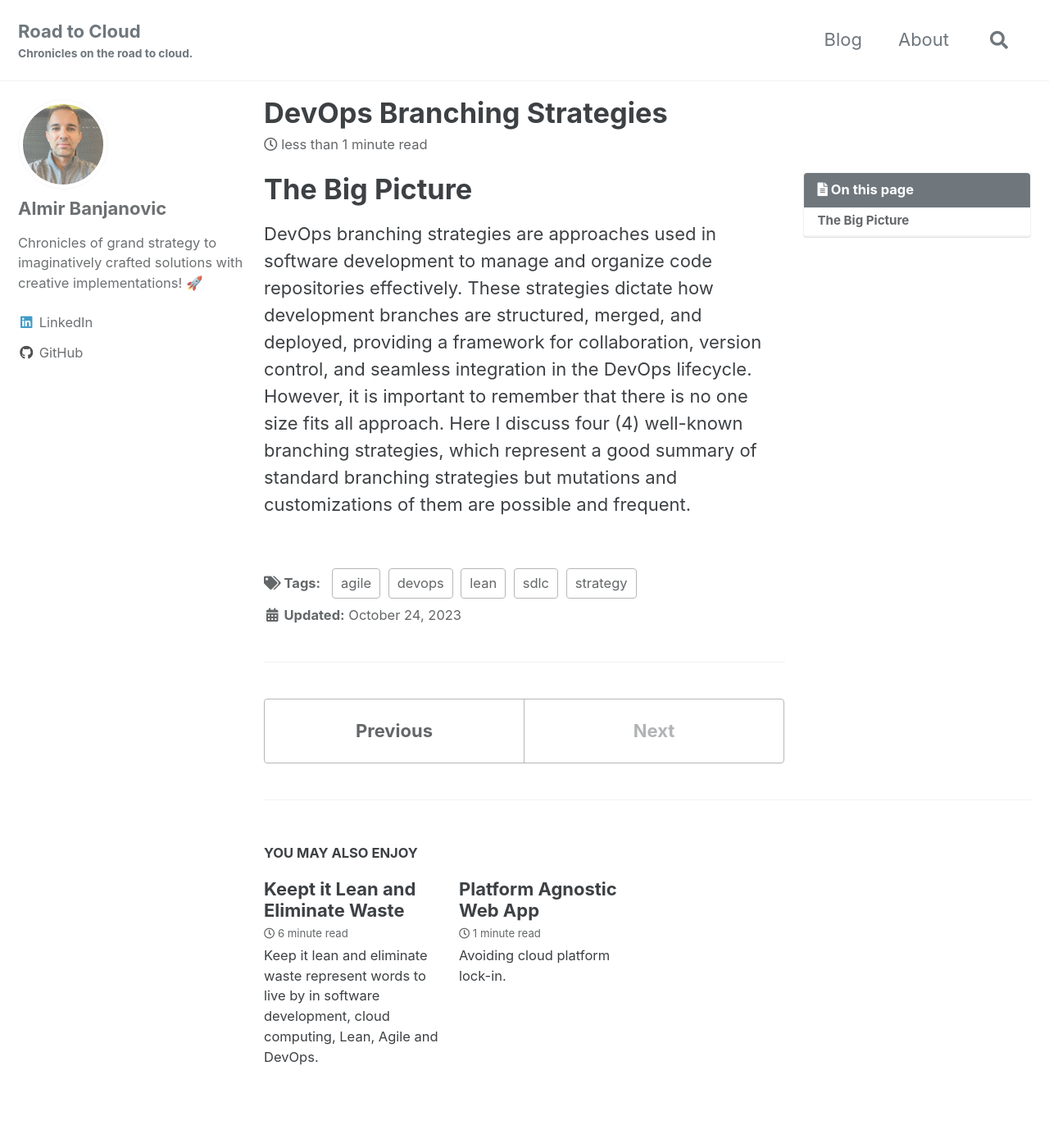
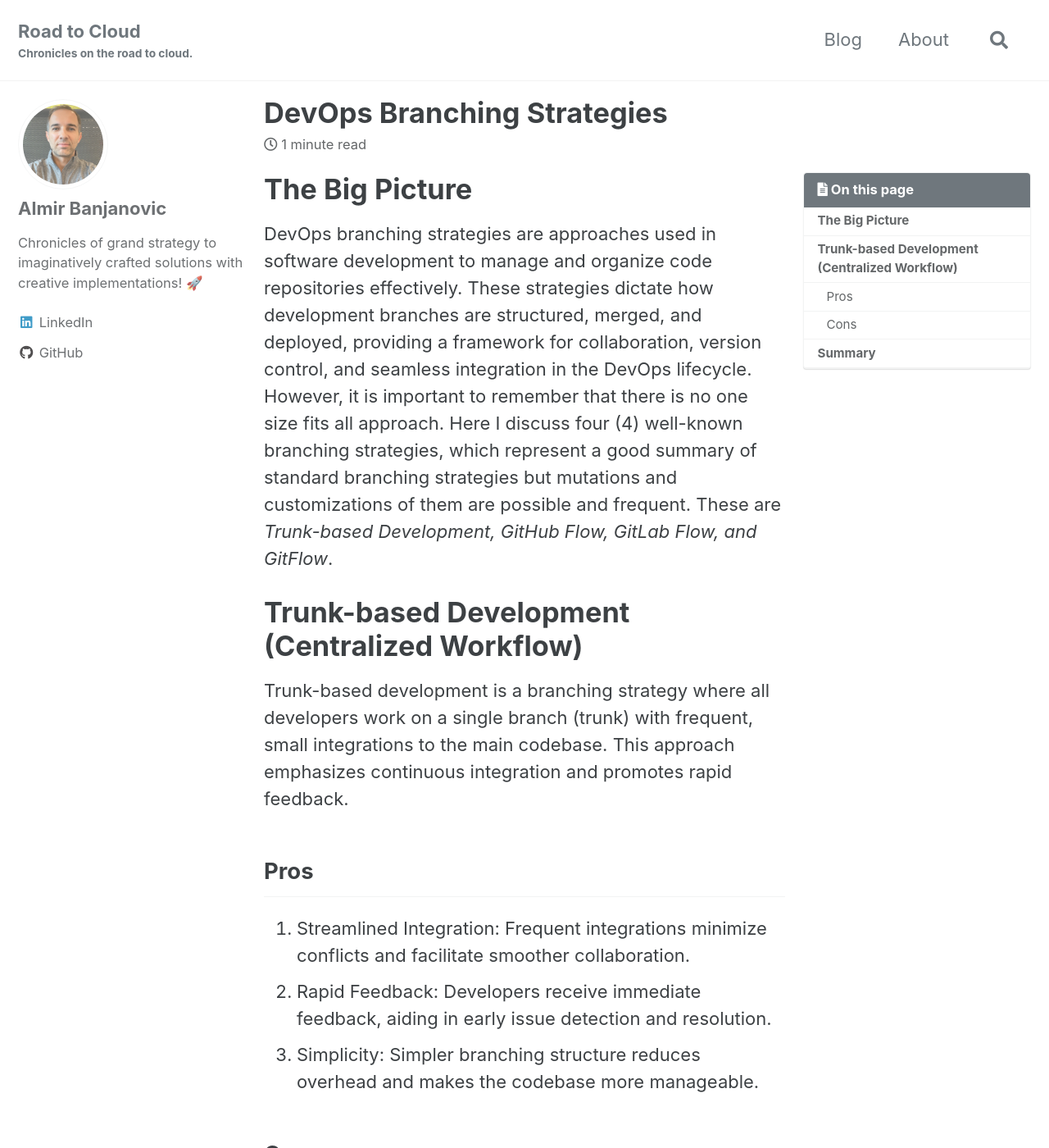
Before and after one commit to almirbanjanovic/roadtocloud.github.io, a Jekyll site: the page built from _posts/2023-10-24-branching-strategies.md, in a window 1280 px wide and 1400 px high. Shown: the whole window at 82% size. Built offline with Jekyll 4.4.1, drawn with Linux system fonts in a browser that asks for light colours; cached includes are drawn as plain includes; comment, search, counter and statistics services are not loaded; some of the changed text lies outside the part shown.

Commit message:
Update 2023-10-24-branching-strategies.md

```diff
--- a/_posts/2023-10-24-branching-strategies.md
+++ b/_posts/2023-10-24-branching-strategies.md
@@ -11,4 +11,20 @@ tags:
 ---
 
 # The Big Picture
-DevOps branching strategies are approaches used in software development to manage and organize code repositories effectively. These strategies dictate how development branches are structured, merged, and deployed, providing a framework for collaboration, version control, and seamless integration in the DevOps lifecycle.  However, it is important to remember that there is no one size fits all approach. Here I discuss four (4) well-known branching strategies, which represent a good summary of standard branching strategies but mutations and customizations of them are possible and frequent.
+DevOps branching strategies are approaches used in software development to manage and organize code repositories effectively. These strategies dictate how development branches are structured, merged, and deployed, providing a framework for collaboration, version control, and seamless integration in the DevOps lifecycle.  However, it is important to remember that there is no one size fits all approach. Here I discuss four (4) well-known branching strategies, which represent a good summary of standard branching strategies but mutations and customizations of them are possible and frequent. These are *Trunk-based Development, GitHub Flow, GitLab Flow, and GitFlow*.
+
+# Trunk-based Development (Centralized Workflow)
+Trunk-based development is a branching strategy where all developers work on a single branch (trunk) with frequent, small integrations to the main codebase. This approach emphasizes continuous integration and promotes rapid feedback.
+
+## Pros
+1. Streamlined Integration: Frequent integrations minimize conflicts and facilitate smoother collaboration.
+2. Rapid Feedback: Developers receive immediate feedback, aiding in early issue detection and resolution.
+3. Simplicity: Simpler branching structure reduces overhead and makes the codebase more manageable.
+
+## Cons
+1. Limited Experimentation: Limited branching may hinder the ability to experiment with larger features independently.
+2. Risk of Instability: Frequent integrations may introduce instability, requiring careful testing and monitoring.
+3. Team Coordination: Requires strong communication and coordination to avoid conflicts and ensure smooth collaboration.
+
+# Summary
+In conclusion, trunk-based development, GitHub Flow, GitLab Flow, and GitFlow provide different approaches to branching, catering to varying project needs, team sizes and seniority. Trunk-based and GitHub/GitLab Flow are simpler and favor continuous integration, while GitFlow introduces more structure for traceability for projects with complex release strategies. The choice depends on the project's size, complexity, and the desired balance between simplicity and structure.
```
